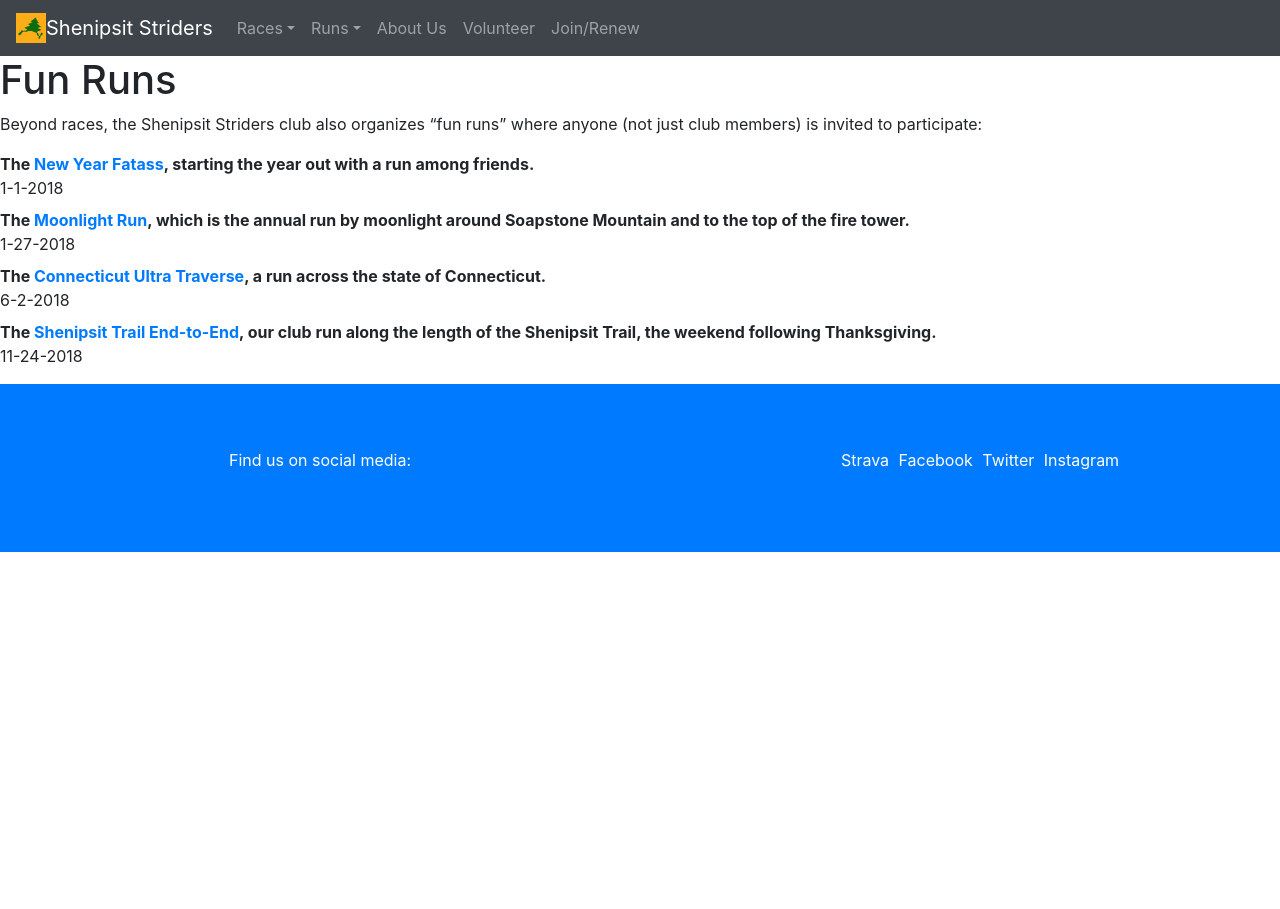
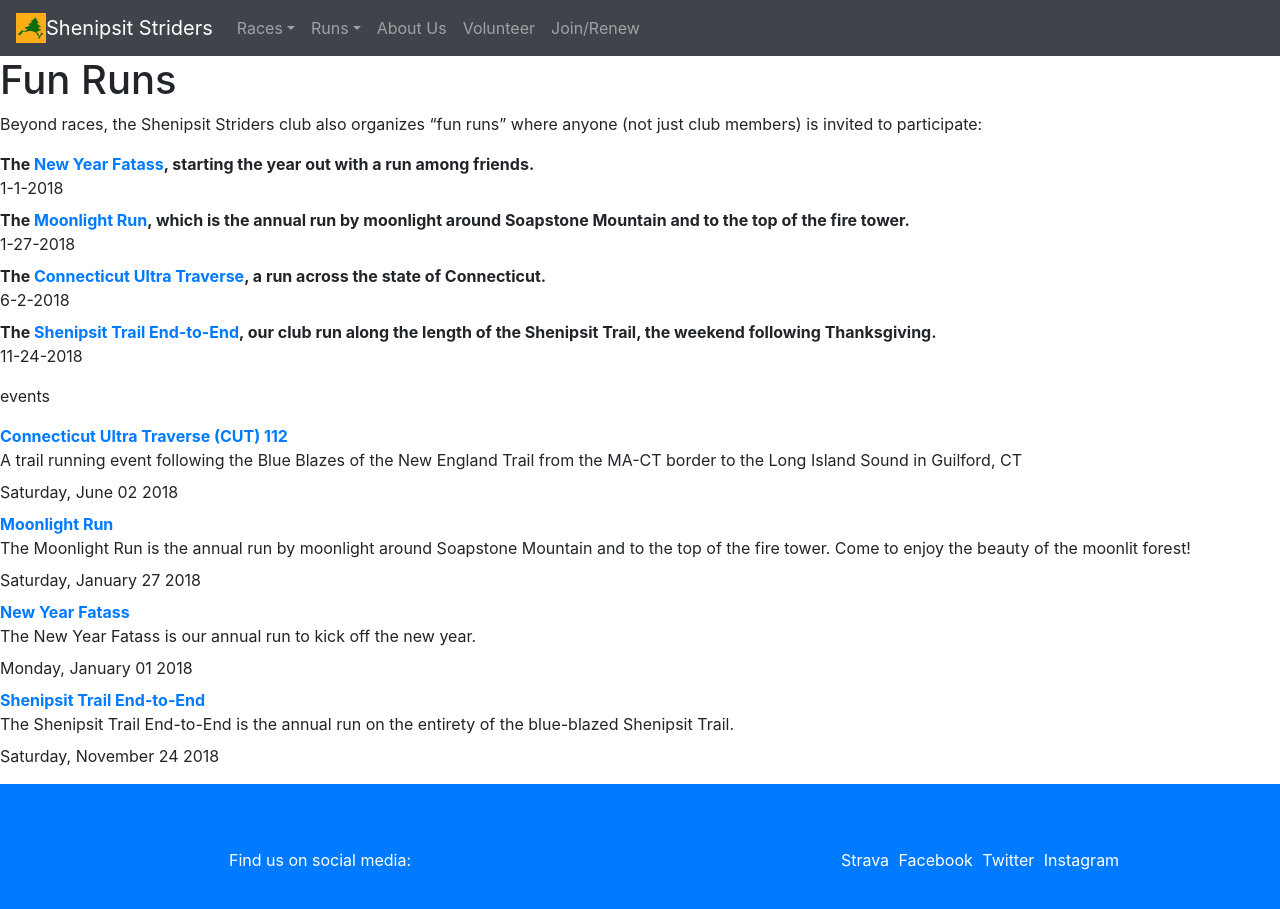
Before and after one commit to ShenipsitStriders/ShenipsitStriders.github.io, a Jekyll site: the page built from fun-runs.md, in a window 1280 px wide and 952 px high. Shown: the top 909 px of the window. Built offline with Jekyll 4.4.1, drawn with Linux system fonts in a browser that asks for light colours; nearby versions of some CDN libraries; our own code applies the rules of GitHub Pages for plain Markdown files.

Commit message:
fun-runs page

```diff
--- a/_layouts/event.html
+++ b/_layouts/event.html
@@ -11,7 +11,7 @@
 <dl>
 {% for event in page.event %}
   {% capture hh_mm %}
-    {{event.time | date:"%R"}}
+    {{ event.time | date:"%R" }}
   {% endcapture %}
 <dt>{{ event.name }}</dt>
 <dd><time datetime="{{ event.time }}">{{ event.time | date:"%A, %B %d %Y" }}{% unless hh_mm contains '00:00' %}{{ event.time | date:", at%l:%M %p" }}{% endunless %}</time></dd>
--- a/fun-runs.md
+++ b/fun-runs.md
@@ -17,3 +17,12 @@
 
 The [Shenipsit Trail End-to-End]({{site.baseurl}}/fun-runs/shenipsit-trail-end-to-end.html), our club run along the length of the Shenipsit Trail, the weekend following Thanksgiving.
 : 11-24-2018
+
+events
+
+{% assign event_array = site.events | sort: 'time' %}
+{% for event in event_array %}
+[{{ event.title }}]({{ event.url }}.html)
+: {{ event.meta }}
+: {{ event.event[0].time | date:"%A, %B %d %Y" }}
+{% endfor %}
```
